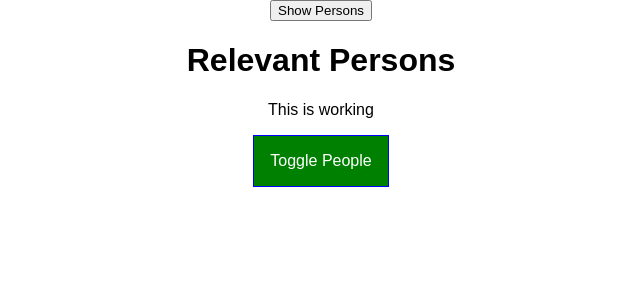
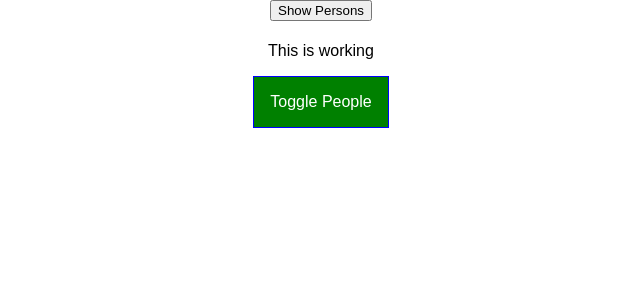
Before and after one commit to ETS-ReactNative4/react-complete-guide-1, a React app: page / in a window 1280 px wide. Shown: the top 300 px of the page, without its empty margins (319-959 px from the left). Built offline with nearby package versions, Linux system fonts and the light colour scheme.

Commit message:
lec95 more HOC

```diff
--- a/src/HOC/WithClass.js
+++ b/src/HOC/WithClass.js
@@ -1,9 +1,13 @@
 import React from 'react';
 
-const withClass = (props) => {
-    return (<div className={props.classes}>
-        {props.children}
-    </div>)
+const withClass = (WrappedComponent, className) => {
+    return (props) => {
+        return (
+            <div className={className} >
+                <WrappedComponent />
+            </div>
+        )
+    }
 };
 
 export default withClass;
--- a/src/components/Persons/Person/Person.js
+++ b/src/components/Persons/Person/Person.js
@@ -1,6 +1,7 @@
 import React, { Component } from 'react';
 import classes from './Person.css';
-import WithClass from '../../../HOC/WithClass';
+import withClass from '../../../HOC/withClass';
+import Aux from '../../../HOC/Aux';
 
 class Person extends Component {
       constructor(props) {
@@ -19,13 +20,13 @@
     render() {
         console.log('person.js inside render')
         return (
-            <WithClass classes={classes.Person}>
+            <Aux>
                 <p onClick={this.props.click}>I'm {this.props.name} and I am {this.props.age} years old</p>
                 <p>{this.props.children}</p>
                 <input type='text' onChange={this.props.changed} value={this.props.name}/>
-            </WithClass>
+            </Aux>
         )
     }
 }
 
-export default Person;
+export default withClass(Person, classes.Person);
--- a/src/containers/App.js
+++ b/src/containers/App.js
@@ -2,7 +2,8 @@
 import classes from './App.css';
 import Persons from '../components/Persons/Persons';
 import Cockpit from '../components/Cockpit/Cockpit';
-import WithClass from '../HOC/WithClass';
+import Aux from '../HOC/Aux';
+import withClass from '../HOC/withClass';
 
 
 class App extends PureComponent {
@@ -109,7 +110,7 @@
     }
 
     return (
-      <WithClass classes={classes.App}>
+      <Aux>
         <button onClick={() => {this.setState({showPersons: true})}}>Show Persons</button>
         <Cockpit
           appTitle={this.props.title}
@@ -117,10 +118,10 @@
           showPersons={this.state.showPersons}
           clicked={this.togglePersonsHandler} />
         {persons}
-      </WithClass>
+      </Aux>
     );
     //return React.createElement('div', {className: 'App'}, React.createElement('h1', null, 'is this a React App!!!!'));
   }
 }
 
-export default App;
+export default withClass(App, classes.App);
```
